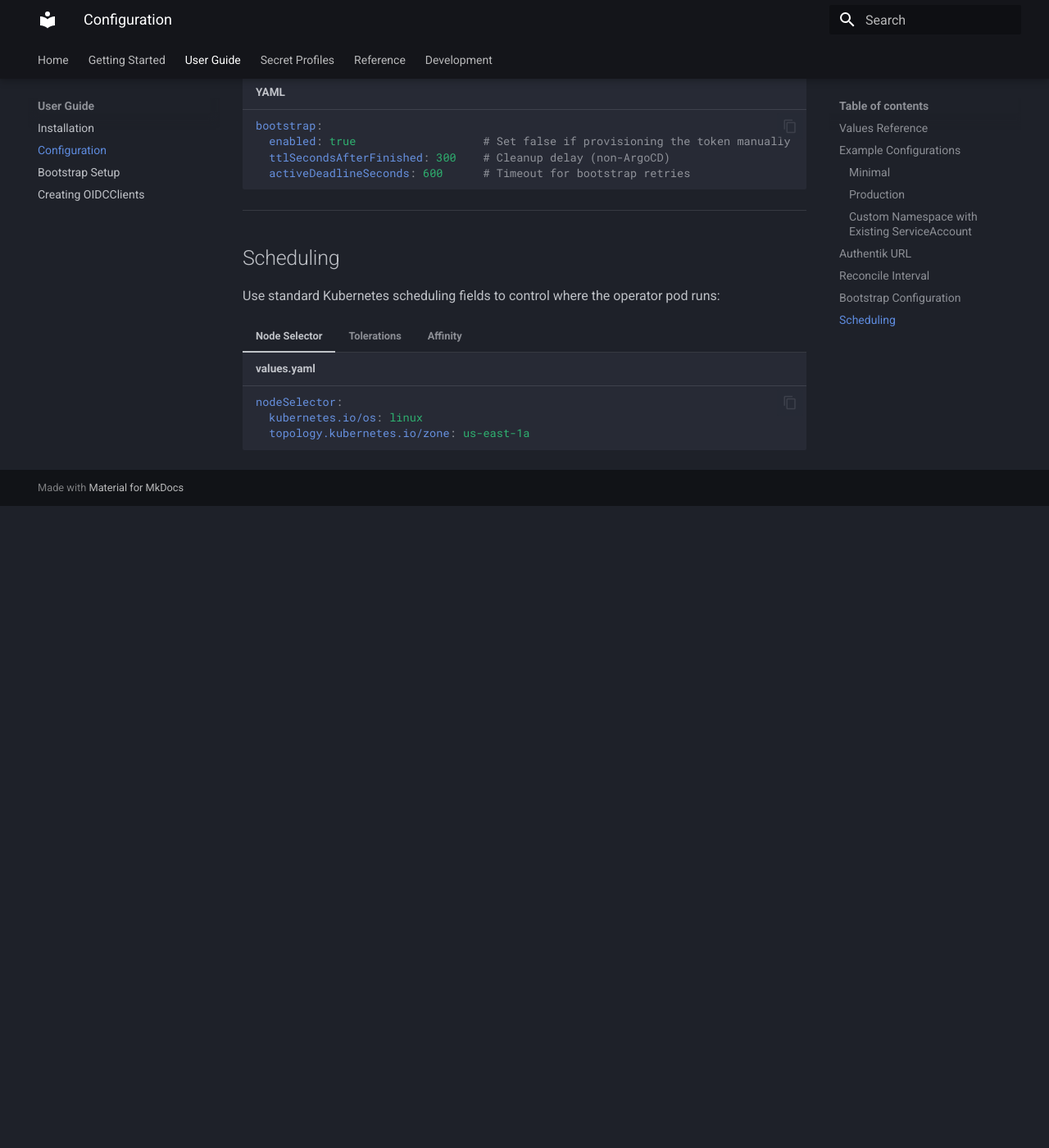
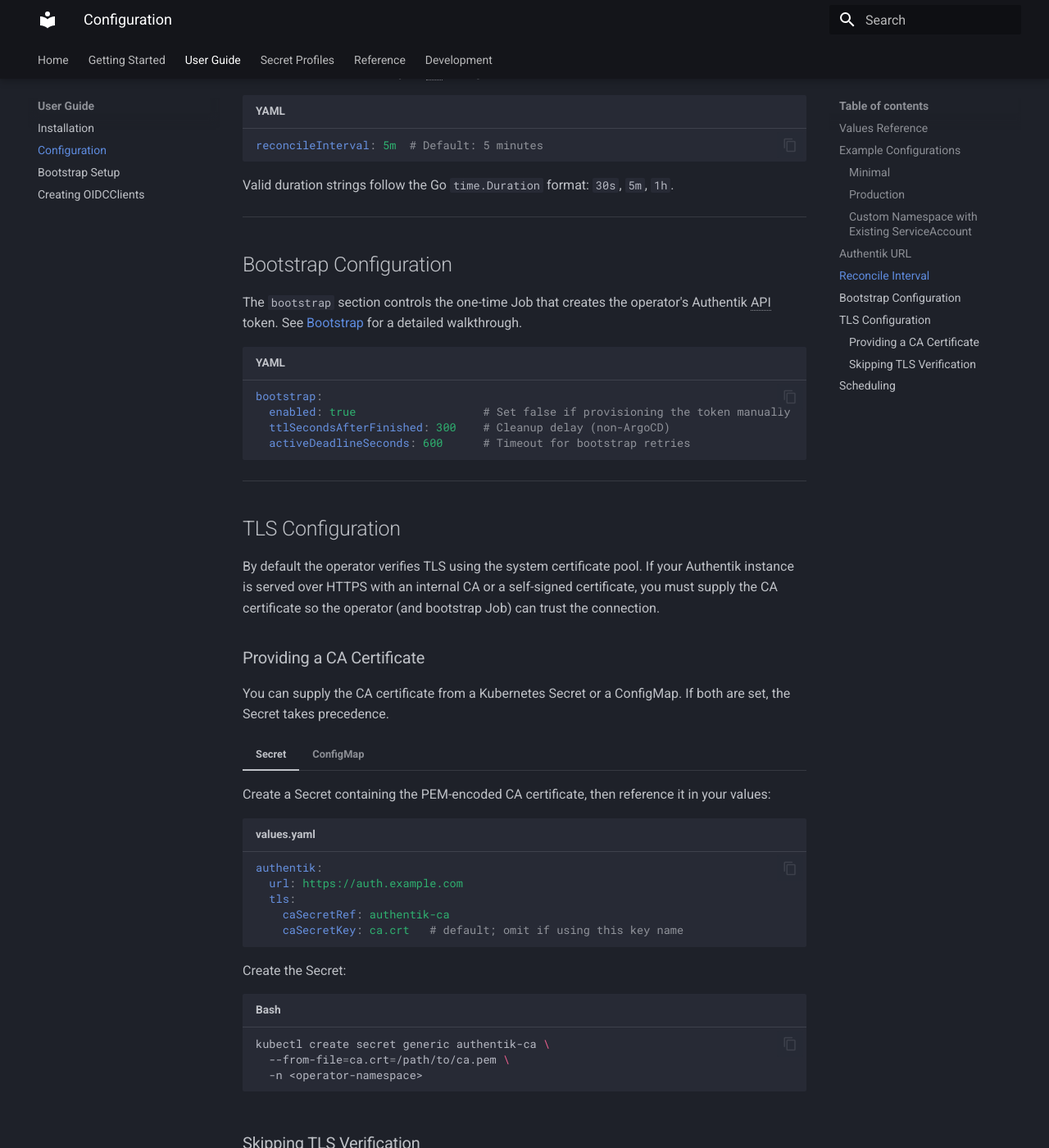
Before and after one commit to kettleofketchup/AuthentikOperator, an MkDocs documentation site: the page built from docs/guide/configuration.md, in a window 1280 px wide and 1400 px high, scrolled down 4772 px. Shown: the whole window at 82% size. Built offline with MkDocs 1.6.1 and Material for MkDocs 9.7.7, drawn with Linux system fonts in a browser that asks for light colours; before the commit the page ends 5389 px from its top, so only the background shows below that; some of the changed text lies outside the part shown.

````diff
--- a/docs/guide/configuration.md
+++ b/docs/guide/configuration.md
@@ -12,6 +12,11 @@ available option.
 | `authentik.url` | string | `""` | **(Required)** Base URL of the Authentik instance (e.g. `https://auth.example.com`) |
 | `authentik.bootstrapSecretRef` | string | `authentik-bootstrap` | Name of the K8s Secret containing the Authentik bootstrap token. Must exist in the operator namespace. |
 | `authentik.bootstrapSecretKey` | string | `bootstrap_token` | Key within the bootstrap secret that holds the token value |
+| `authentik.tls.insecureSkipVerify` | bool | `false` | Skip TLS certificate verification |
+| `authentik.tls.caSecretRef` | string | `""` | Name of a K8s Secret containing a custom CA certificate |
+| `authentik.tls.caSecretKey` | string | `ca.crt` | Key within the CA Secret that holds the PEM data |
+| `authentik.tls.caConfigMapRef` | string | `""` | Name of a K8s ConfigMap containing a custom CA certificate |
+| `authentik.tls.caConfigMapKey` | string | `ca.crt` | Key within the CA ConfigMap that holds the PEM data |
 | `tokenSecretName` | string | `authentik-operator-token` | Name of the K8s Secret where the operator stores its long-lived API token (created by the bootstrap Job) |
 | `reconcileInterval` | string | `5m` | How often the operator re-syncs each `OIDCClient` with Authentik |
 | `bootstrap.enabled` | bool | `true` | Whether to create the bootstrap Job that provisions the API token |
@@ -162,6 +167,72 @@ bootstrap:
 
 ---
 
+## TLS Configuration
+
+By default the operator verifies TLS using the system certificate pool. If your Authentik instance is served over HTTPS with an internal CA or a self-signed certificate, you must supply the CA certificate so the operator (and bootstrap Job) can trust the connection.
+
+### Providing a CA Certificate
+
+You can supply the CA certificate from a Kubernetes Secret or a ConfigMap. If both are set, the Secret takes precedence.
+
+=== "Secret"
+
+    Create a Secret containing the PEM-encoded CA certificate, then reference it in your values:
+
+    ```yaml title="values.yaml"
+    authentik:
+      url: https://auth.example.com
+      tls:
+        caSecretRef: authentik-ca
+        caSecretKey: ca.crt   # default; omit if using this key name
+    ```
+
+    Create the Secret:
+
+    ```sh
+    kubectl create secret generic authentik-ca \
+      --from-file=ca.crt=/path/to/ca.pem \
+      -n <operator-namespace>
+    ```
+
+=== "ConfigMap"
+
+    Create a ConfigMap containing the PEM-encoded CA certificate, then reference it in your values:
+
+    ```yaml title="values.yaml"
+    authentik:
+      url: https://auth.example.com
+      tls:
+        caConfigMapRef: authentik-ca
+        caConfigMapKey: ca.crt   # default; omit if using this key name
+    ```
+
+    Create the ConfigMap:
+
+    ```sh
+    kubectl create configmap authentik-ca \
+      --from-file=ca.crt=/path/to/ca.pem \
+      -n <operator-namespace>
+    ```
+
+### Skipping TLS Verification
+
+`insecureSkipVerify` disables all certificate verification and is available as a temporary debugging escape hatch:
+
+```yaml title="values.yaml"
+authentik:
+  tls:
+    insecureSkipVerify: true
+```
+
+!!! warning "Not for production"
+    `insecureSkipVerify: true` removes all TLS protection and must not be used in production environments.
+
+!!! info "Bootstrap Job shares TLS configuration"
+    The one-time bootstrap Job uses the same `authentik.tls` settings as the operator. You do not need separate TLS configuration for bootstrap.
+
+---
+
 ## Scheduling
 
 Use standard Kubernetes scheduling fields to control where the operator pod runs:
````
Also changed, not shown: docs/profiles/argocd.md (+6 -1 lines), docs/profiles/generic.md (+5 -0 lines), docs/reference/helm-values.md (+29 -0 lines).
